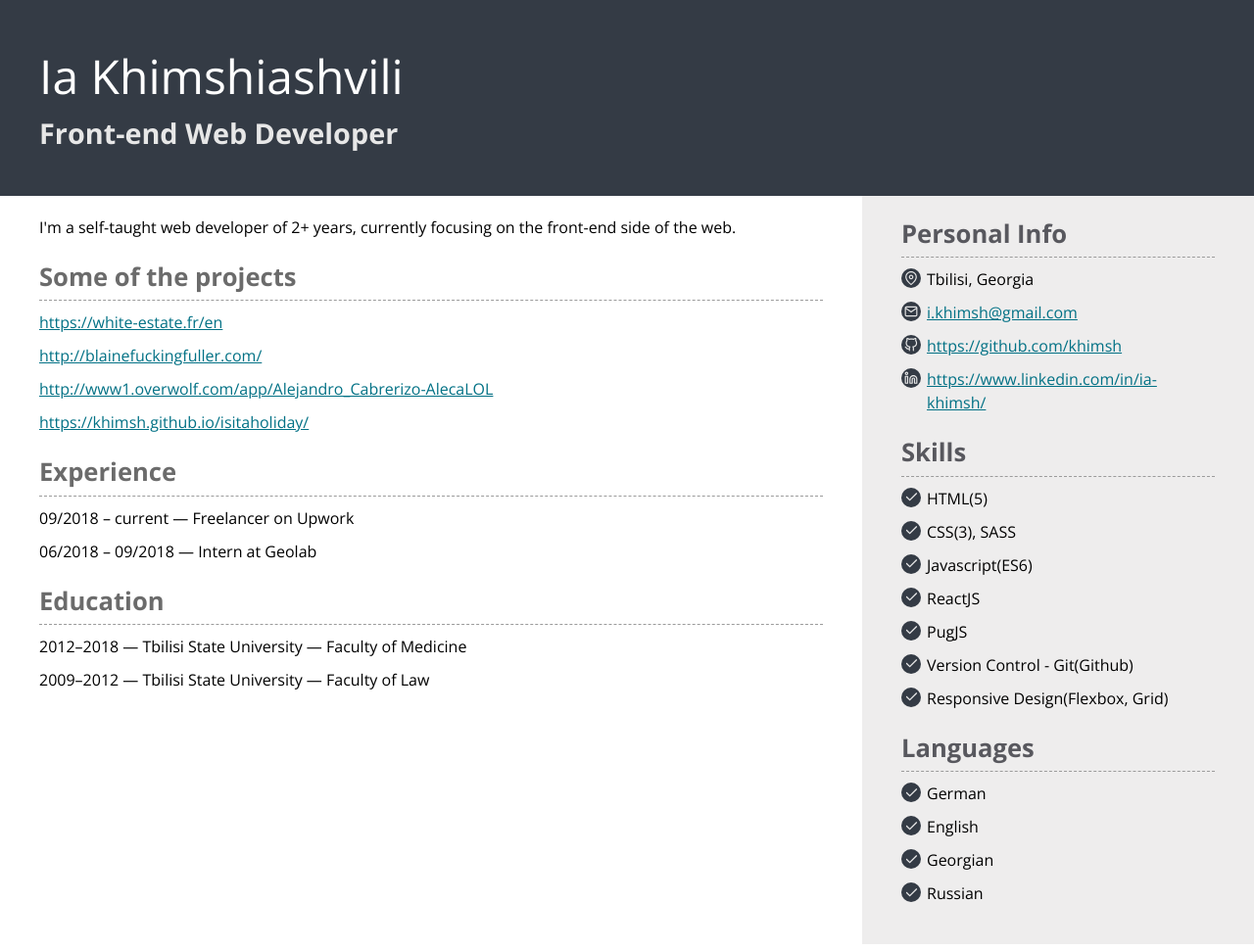
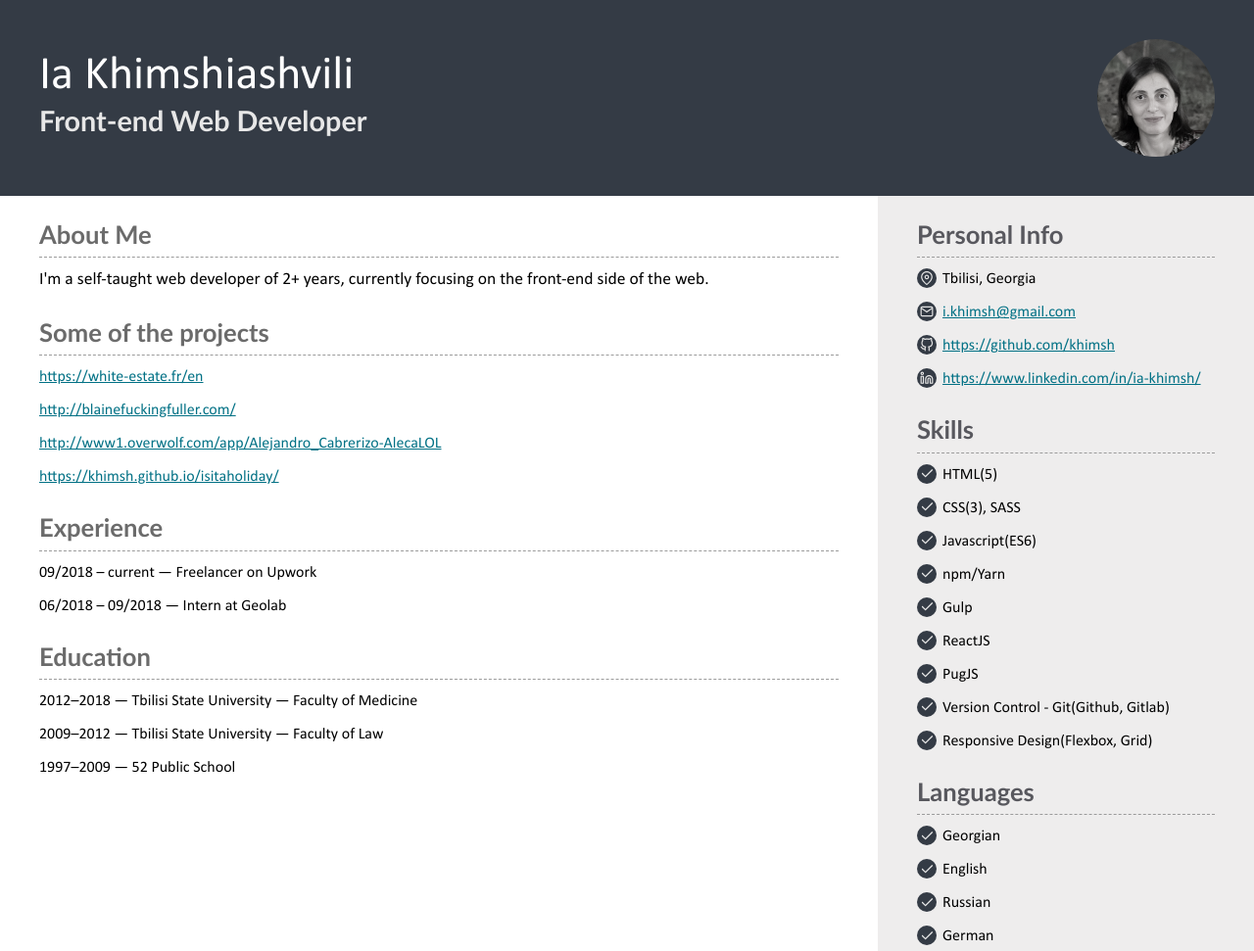
Before and after one commit to khimsh/resume, a plain HTML site: page index.html in a window 1280 px wide. Shown: the top 971 px of the page at 98% size. Drawn offline with nearby package versions, Linux system fonts and the light colour scheme.

Commit message:
updated fonts, added profile image.

```diff
--- /dev/null
+++ b/assets/css/main.css
@@ -0,0 +1,279 @@
+@font-face {
+    font-family: 'Calibri';
+    src: url('../fonts/Calibriregularitalic.woff2') format('woff2');
+    font-weight: normal;
+    font-style: italic;
+}
+
+@font-face {
+    font-family: 'Calibri';
+    src: url('../fonts/Calibribolditalic.woff2') format('woff2');
+    font-weight: bold;
+    font-style: italic;
+}
+
+@font-face {
+    font-family: 'Calibri';
+    src: url('../fonts/Calibribold.woff2') format('woff2');
+    font-weight: bold;
+    font-style: normal;
+}
+
+@font-face {
+    font-family: 'Calibri';
+    src: url('../fonts/calibriregular.woff2') format('woff2');
+    font-weight: normal;
+    font-style: normal;
+}
+
+:root {
+	--link: #027185;
+}
+
+*,
+*::before,
+*::after {
+	margin: 0;
+	padding: 0;
+	box-sizing: inherit;
+}
+
+html {
+	font-size: 100%;
+}
+
+body {
+	box-sizing: border-box;
+	line-height: 1.5;
+	font-family: 'Calibri', sans-serif;
+}
+
+a:link,
+a:visited {
+	color: var(--link);
+	transition: all .2s linear;
+}
+
+a:hover,
+a:active {
+	color: #004ab8;
+}
+
+.container {
+	max-width: 1366px;
+	margin: 0 auto;
+}
+
+.header {
+	width: 100%;
+	height: 200px;
+	padding: 0 40px;
+	background: #343b45;
+	color: #fff;
+
+	display: flex;
+	justify-content: space-between;
+	align-items: center;
+}
+
+.header h1 {
+	font-weight: 400;
+	font-size: 3rem;
+	line-height: 3rem;
+}
+
+.header h2 {
+	font-size: 1.8rem;
+	color: #e7e7e7;
+}
+
+.header__photo {
+	width: 120px;
+	height: 120px;
+	border-radius: 100%;
+	overflow: hidden;
+	filter: grayscale(.9);
+	transition: filter .2s ease-in;
+}
+
+.header__photo img {
+	display: block;
+	width: 100%;
+	height: 100%;
+	object-fit: cover;
+}
+
+.header__photo:hover {
+	filter: grayscale(0);
+}
+
+.section-header {
+	font-size: 1.6rem;
+	color: #2f2f36;
+}
+
+.content {
+	display: grid;
+	grid-template-columns: 7fr 3fr;
+}
+
+.about p {
+	font-size: 1.1rem;
+}
+
+aside {
+	padding: 20px 40px;
+	background: #eeeded;
+}
+
+aside .section-header {
+	font-size: 1.6rem;
+	color: #58585e;
+	padding-bottom: 4px;
+	margin-bottom: 10px;
+	border-bottom: 1px dashed #9b9b9b;
+}
+
+aside ul {
+	list-style: none;
+}
+
+main li,
+aside li {
+	margin-bottom: 10px;
+}
+
+.map-pin,
+.mail,
+.github,
+.linkedin {
+	position: relative;
+	padding-left: 26px;
+}
+
+.map-pin::before,
+.mail::before,
+.github::before,
+.linkedin::before {
+	content: '';
+	position: absolute;
+	top: 1px;
+	left: 0;
+	width: 20px;
+	height: 20px;
+}
+
+.map-pin::before {
+	background: url('../icons/map-pin.svg'), #343b45;
+	background-size: 14px;
+	border-radius: 100%;
+	background-position: center;
+	background-repeat: no-repeat;
+}
+
+.mail::before {
+	background: url('../icons/mail.svg'), #343b45;
+	background-size: 14px;
+	border-radius: 100%;
+	background-position: center;
+	background-repeat: no-repeat;
+}
+
+.github::before {
+	background: url('../icons/github.svg'), #343b45;
+	background-size: 14px;
+	border-radius: 100%;
+	background-position: center;
+	background-repeat: no-repeat;
+}
+
+.linkedin::before {
+	background: url('../icons/linkedin.svg'), #343b45;
+	background-size: 14px;
+	border-radius: 100%;
+	background-position: center;
+	background-repeat: no-repeat;
+}
+
+.check-list li {
+	position: relative;
+	padding-left: 26px;
+}
+
+.check-list li::before {
+	content: '';
+	position: absolute;
+	top: 1px;
+	left: 0;
+	width: 20px;
+	height: 20px;
+	border-radius: 100%;
+	background: url('../icons/check.svg'), #343b45;
+	background-size: 15px;
+	background-position: center;
+	background-repeat: no-repeat;
+}
+
+aside section {
+	margin-bottom: 20px;
+}
+
+main {
+	padding: 20px 40px;
+}
+
+main .section-header {
+	font-size: 1.6rem;
+	color: #6b6b6b;
+	padding-bottom: 4px;
+	margin-bottom: 10px;
+	border-bottom: 1px dashed #9b9b9b;
+}
+
+main ul {
+	list-style-type: none;
+}
+
+main section {
+	margin-bottom: 20px;
+}
+
+@media only screen and (min-width: 1367px) {
+	.container{
+		margin: 30px auto;
+		box-shadow: 4px 4px 10px rgba(0,0,0,.3);
+	}
+}
+
+@media only screen and (max-width: 920px) {
+	.content {
+		display: flex;
+		flex-direction: column-reverse;
+	}
+}
+
+@media only screen and (max-width: 680px) {
+	.header {
+		flex-direction: column-reverse;
+		align-items: flex-start;
+		padding: 20px 40px;
+		height: auto;
+	}
+
+	.header__photo {
+		margin-bottom: 10px;
+	}
+
+	.header h1 {
+		font-size: 2.5rem;
+	}
+
+	.header h2 {
+		font-size: 1.3rem;
+	}
+
+	main li {
+		font-size: 1rem;
+		word-wrap: break-word;
+	}
+}
--- a/assets/main.css
+++ /dev/null
@@ -1,197 +0,0 @@
-*,
-*::before,
-*::after {
-  margin: 0;
-  padding: 0;
-  box-sizing: inherit;
-}
-
-html {
-  font-size: 100%;
-}
-
-body {
-  box-sizing: border-box;
-  line-height: 1.5;
-  font-family: 'Open Sans', sans-serif;
-}
-
-a {
-  color: #027185;
-}
-
-.container {
-  max-width: 1366px;
-  margin: 0 auto;
-}
-
-.header {
-  width: 100%;
-  height: 200px;
-  padding: 0 40px;
-  background: #343b45;
-  color: #fff;
-
-  display: flex;
-  flex-direction: column;
-  justify-content: center;
-}
-
-.header h1 {
-  font-size: 3rem;
-  font-weight: normal;
-}
-
-.header h2 {
-  font-size: 1.8rem;
-  color: #e7e7e7;
-}
-
-.section-header {
-  font-size: 1.6rem;
-  color: #2f2f36;
-}
-
-.content {
-  display: grid;
-  grid-template-columns: 1fr 400px;
-}
-
-aside {
-  padding: 20px 40px;
-  background: #eeeded;
-}
-
-aside .section-header {
-  font-size: 1.6rem;
-  color: #58585e;
-  padding-bottom: 4px;
-  margin-bottom: 10px;
-  border-bottom: 1px dashed #9b9b9b;
-}
-
-aside ul {
-  list-style: none;
-}
-
-main li,
-aside li {
-  margin-bottom: 10px;
-}
-
-.map-pin,
-.mail,
-.github,
-.linkedin {
-  position: relative;
-  padding-left: 26px;
-}
-
-.map-pin::before,
-.mail::before,
-.github::before,
-.linkedin::before {
-  content: '';
-  position: absolute;
-  top: 1px;
-  left: 0;
-  width: 20px;
-  height: 20px;
-}
-
-.map-pin::before {
-  background: url('icons/map-pin.svg'), #343b45;
-  background-size: 14px;
-  border-radius: 100%;
-  background-position: center;
-  background-repeat: no-repeat;
-}
-
-.mail::before {
-  background: url('icons/mail.svg'), #343b45;
-  background-size: 14px;
-  border-radius: 100%;
-  background-position: center;
-  background-repeat: no-repeat;
-}
-
-.github::before {
-  background: url('icons/github.svg'), #343b45;
-  background-size: 14px;
-  border-radius: 100%;
-  background-position: center;
-  background-repeat: no-repeat;
-}
-
-.linkedin::before {
-  background: url('icons/linkedin.svg'), #343b45;
-  background-size: 14px;
-  border-radius: 100%;
-  background-position: center;
-  background-repeat: no-repeat;
-}
-
-.check-list li {
-  position: relative;
-  padding-left: 26px;
-}
-
-.check-list li::before {
-  content: '';
-  position: absolute;
-  top: 1px;
-  left: 0;
-  width: 20px;
-  height: 20px;
-  border-radius: 100%;
-  background: url('icons/check.svg'), #343b45;
-  background-size: 15px;
-  background-position: center;
-  background-repeat: no-repeat;
-}
-
-aside section {
-  margin-bottom: 20px;
-}
-
-main {
-  padding: 20px 40px;
-}
-
-main .section-header {
-  font-size: 1.6rem;
-  color: #6b6b6b;
-  padding-bottom: 4px;
-  margin-bottom: 10px;
-  border-bottom: 1px dashed #9b9b9b;
-}
-
-main ul {
-  list-style-type: none;
-}
-
-main section {
-  margin-bottom: 20px;
-}
-
-@media only screen and (max-width: 920px) {
-  .content {
-    display: flex;
-    flex-direction: column-reverse;
-  }
-}
-
-@media only screen and (max-width: 620px) {
-  .header h1 {
-    font-size: 2.5rem;
-  }
-
-  .header h2 {
-    font-size: 1.3rem;
-  }
-
-  main li {
-    font-size: 0.9rem;
-    word-wrap: break-word;
-  }
-}
--- a/index.html
+++ b/index.html
@@ -8,20 +8,25 @@
 	<meta name="description" content="Resume for Ia Khimshiashvili, front-end web developer.">
 	<title>Ia Khimshiashvili - Resume</title>
 
-    <link href="https://fonts.googleapis.com/css?family=Open+Sans:400,700&display=swap" rel="stylesheet">
-    <link rel="stylesheet" href="assets/main.css">
+	<link preload rel="stylesheet" href="assets/css/main.css">
 </head>
 
 <body>
 	<div class="container">
 		<header class="header">
+			<div class="header__credentials">
 				<h1>Ia Khimshiashvili</h1>
 				<h2>Front-end Web Developer</h2>
+			</div>
+			<figure class="header__photo">
+				<img src="assets/images/ia-khimsh.jpg" alt="Ia Khimshiashvili">
+			</figure>
 		</header>
 
 		<div class="content">
 			<main>
 				<section class="about">
+					<h2 class="section-header">About Me</h2>
 					<p>I'm a self-taught web developer of 2+ years, currently focusing on the front-end side of the web.
 					</p>
 				</section>
@@ -63,6 +68,7 @@
 					<ul>
 						<li>2012–2018 — Tbilisi State University — Faculty of Medicine</li>
 						<li>2009–2012 — Tbilisi State University — Faculty of Law</li>
+						<li>1997–2009 — 52 Public School</li>
 					</ul>
 				</section>
 			</main>
@@ -101,13 +107,19 @@
 							Javascript(ES6)
 						</li>
 						<li>
+							npm/Yarn
+						</li>
+						<li>
+							Gulp
+						</li>
+						<li>
 							ReactJS
 						</li>
 						<li>
 							PugJS
 						</li>
 						<li>
-                            Version Control - Git(Github)
+							Version Control - Git(Github, Gitlab)
 						</li>
 						<li>
 							Responsive Design(Flexbox, Grid)
@@ -119,10 +131,10 @@
 					<h2 class="section-header">Languages</h2>
 
 					<ul class="check-list">
+						<li>Georgian</li>
+						<li>English</li>
+						<li>Russian</li>
 						<li>German</li>
-                        <li>English</li>
-                        <li>Georgian</li>
-                        <li>Russian</li>
 					</ul>
 				</section>
 			</aside>
```
Also changed, not shown: assets/fonts/calibribold.woff2 (added), assets/fonts/calibribolditalic.woff2 (added), assets/fonts/calibriregular.woff2 (added), assets/fonts/calibriregularitalic.woff2 (added), assets/images/ia-khimsh.jpg (added). Lines whose indentation alone changed are shown as unchanged.
